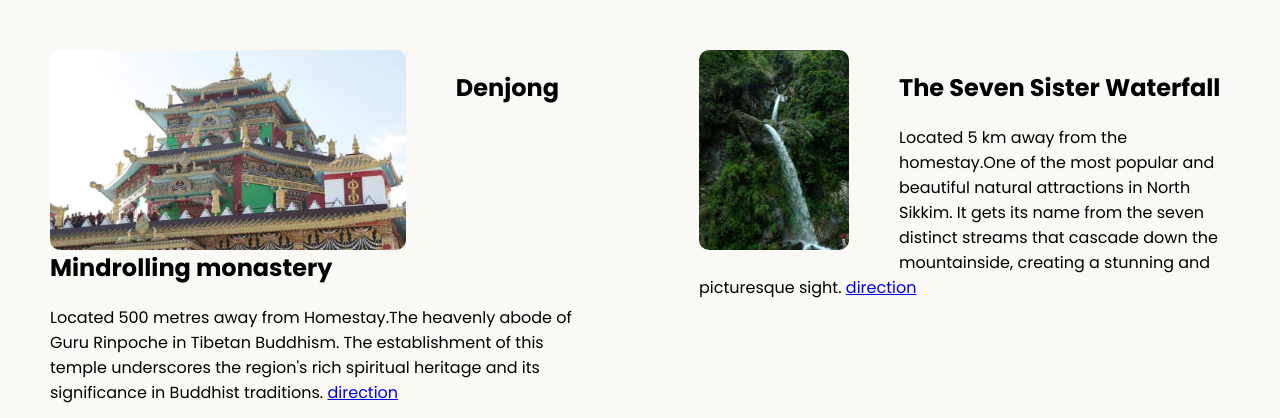
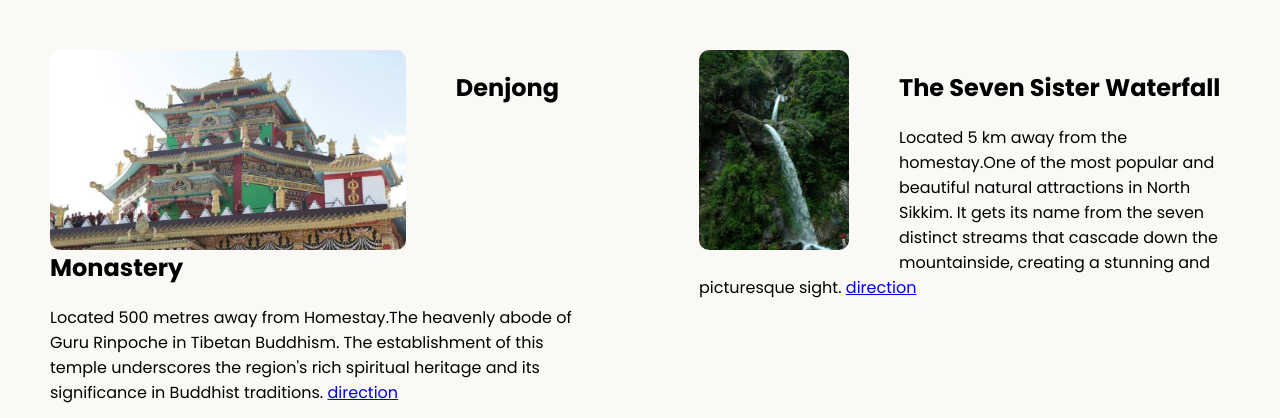
Before and after one commit to pramod-coder533/homestay, a plain HTML site: page nearbyplaces.html in a window 1280 px wide. Shown: the part 347-765 px from the top of the page. Drawn offline with Linux system fonts and the light colour scheme.

Commit message:
Update nearbyplaces.html

```diff
--- a/nearbyplaces.html
+++ b/nearbyplaces.html
@@ -15,7 +15,7 @@
   <div class="main">
     <h1>Mesmerising Places <span class="nearby">Nearby</span> Homestay to visit</h1>
     <div class="left card"><img class="title-image" src="./assets/images/monastery.jpg" alt="phodong monastery">
-      <h2 class="card-title">Denjong Mindrolling monastery</h2>
+      <h2 class="card-title">Denjong Monastery</h2>
       <p class="card-text">Located 500 metres away from Homestay.The heavenly abode of Guru Rinpoche in Tibetan Buddhism.
         The establishment of this temple underscores the region's rich spiritual heritage and its significance in Buddhist traditions.
         <a href="https://maps.app.goo.gl/tUFqTvHoGXqWrvmd7">direction</a></p>
```
